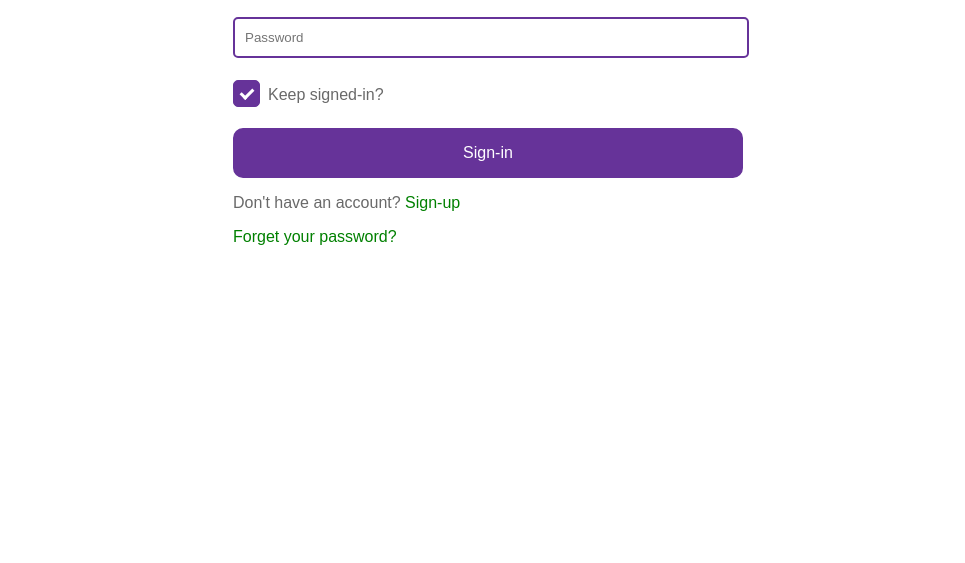
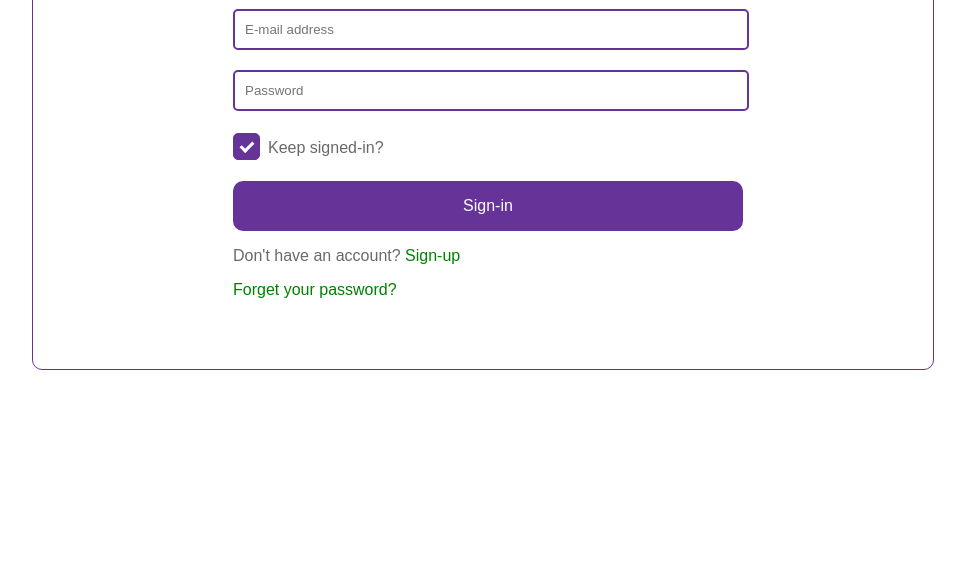
Before and after one commit to OStewart-dev/Web, a plain HTML site: page signin/index.html in a window 1280 px wide. Shown: the part 237-800 px from the top of the page, without its empty margins (157-1122 px from the left). Drawn offline with nearby package versions, Linux system fonts and the light colour scheme.

Commit message:
More edits

```diff
--- a/signin/index.html
+++ b/signin/index.html
@@ -5,10 +5,17 @@
         <link rel="shortcut icon" href="/images/favicon.ico" type="image/png">
         <link href="https://fonts.googleapis.com/css?family=Open+Sans&display=swap" rel="stylesheet">
         <style>
-            #sign-in {
-                max-width: 500px;
+            #container {
+                max-width: 100%;
                 margin: auto;
                 margin-top: 70px;
+            }
+            #border {
+                width: 500px;
+                border: 1px solid rebeccapurple;
+                margin: auto;
+                padding: 30px 200px 70px 200px;
+                border-radius: 10px;
             }
             #email {
                width: 500px;
@@ -163,7 +170,8 @@
         </style>
     </head>
 <body>
-    <div id="sign-in">
+    <div id="container">
+        <div id="border">
             <h1 id="heading-1">Welcome to the Web Portal</h1>
             <h3 id="heading-3">Sign-in to your account</h3>
             <section>
@@ -186,6 +194,7 @@
                 </span>
             </section>
         </div>
+    </div>
 
 </body>
 </html>
```
Lines whose indentation alone changed are shown as unchanged.
